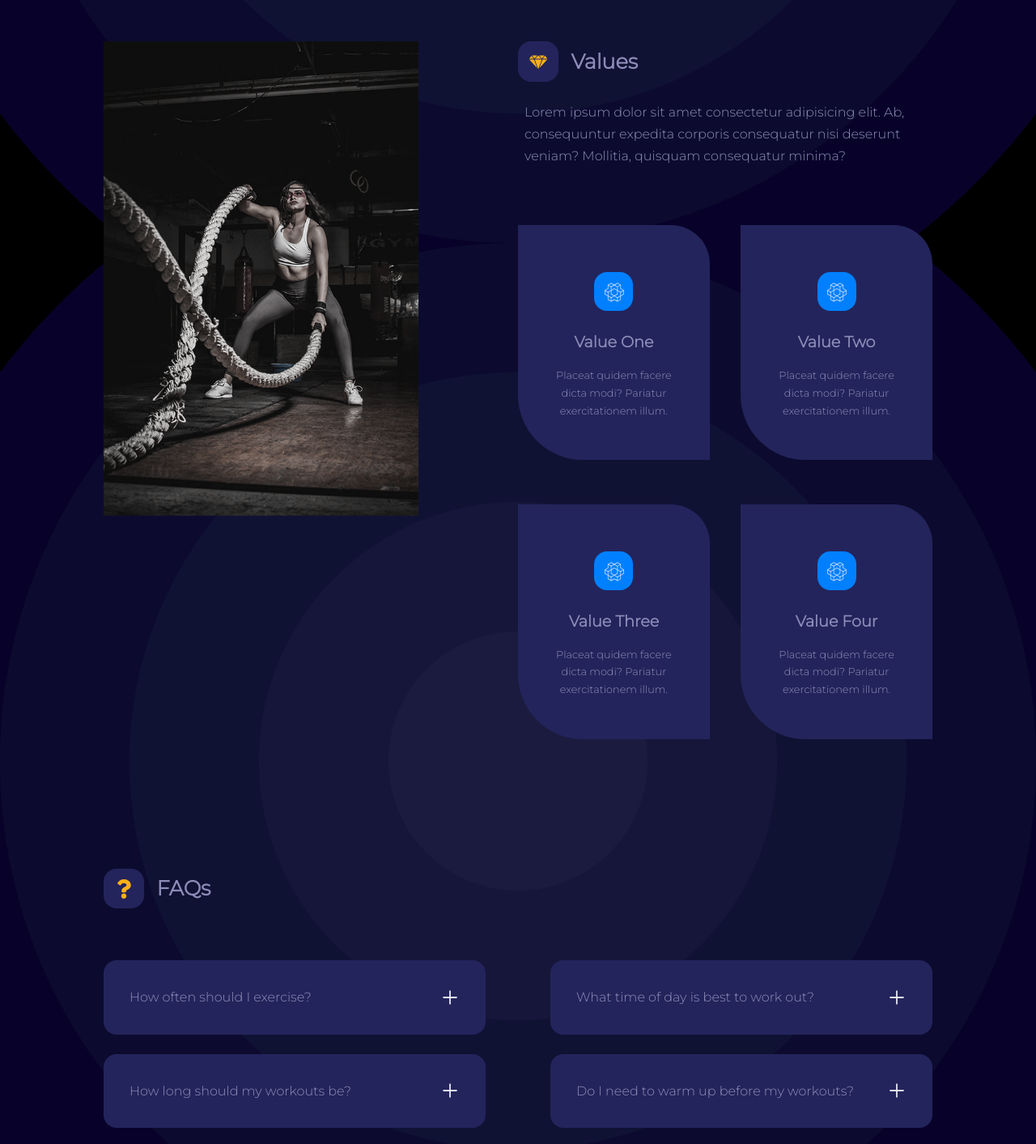
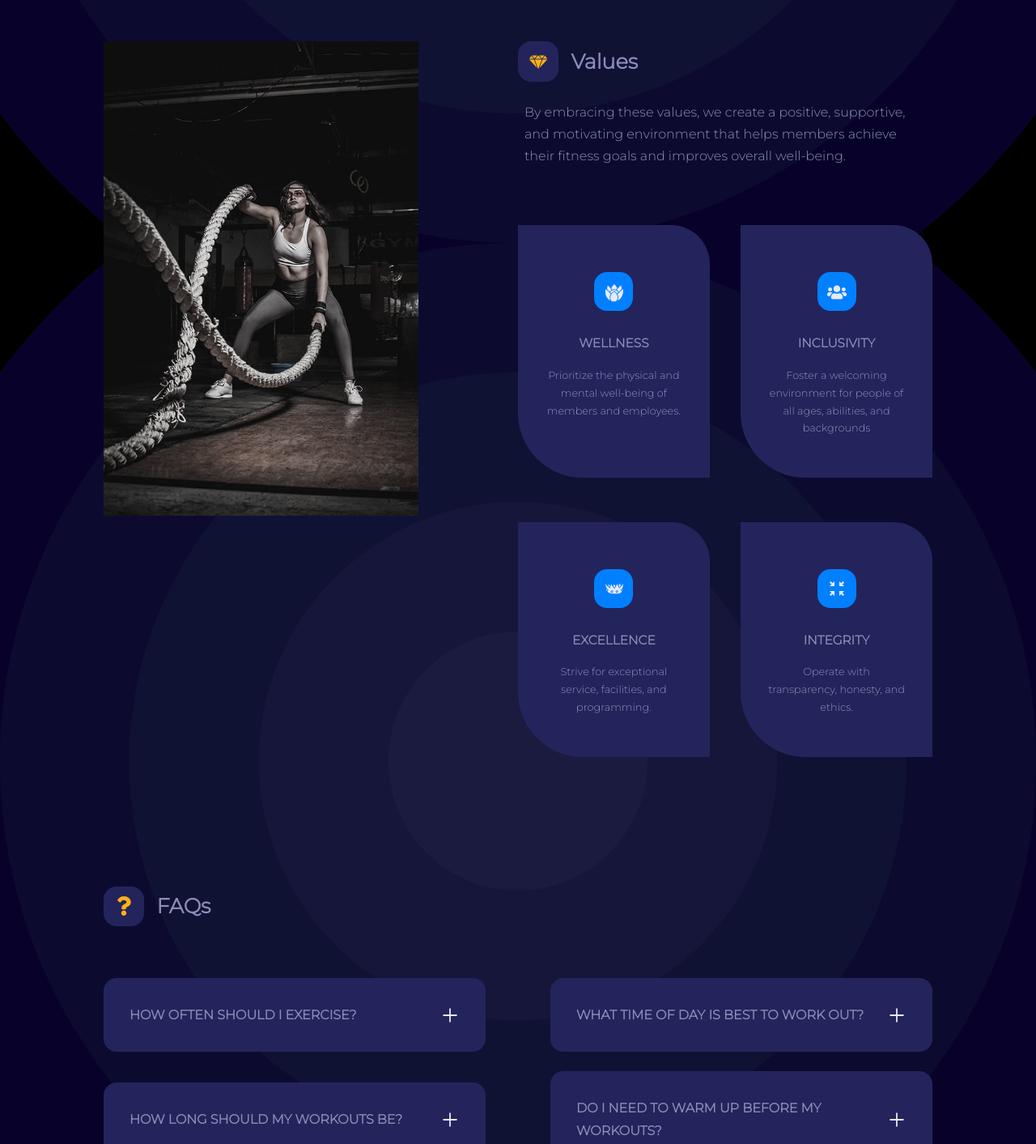
Before and after one commit to Noble-247/xplorers-gym, a Next.js app: page / in a window 1280 px wide. Shown: the part 2020-3433 px from the top of the page at 81% size. Built offline with nearby package versions, Linux system fonts and the light colour scheme.

Commit message:
Finished editing the contents of the Home page

```diff
--- a/app/components/FAQ.tsx
+++ b/app/components/FAQ.tsx
@@ -21,7 +21,7 @@ export default function FAQ({ question, answer }: Props) {
       onClick={() => showAndHideAnswers()}
     >
       <div className='flex justify-between items-center'>
-        <h4>{question}</h4>
+        <p className='uppercase font-semibold'>{question}</p>
         <button className='bg-transparent text-gray-100 text-[1.5rem]'>
           {isAnswerShowing ? <AiOutlineMinus /> : <AiOutlinePlus />}
         </button>
--- a/app/components/FAQs.tsx
+++ b/app/components/FAQs.tsx
@@ -1,7 +1,45 @@
 import { FaQuestion } from "react-icons/fa";
-import { faqs } from "../data";
 import FAQ from "./FAQ";
 import SectionHeader from "./SectionHeader";
+
+const faqs: Faqs[] = [
+  {
+    id: 1,
+    question: "How often should I exercise?",
+    answer:
+      "The frequency of exercise depends on your fitness goals and current fitness level. The American Heart Association recommends at least 150 minutes of moderate-intensity aerobic physical activity or 75 minutes of vigorous-intensity aerobic physical activity per week. Additionally, incorporating strength training exercises into your routine 2-3 times per week can help improve overall fitness and health.",
+  },
+  {
+    id: 2,
+    question: "What time of day is best to work out?",
+    answer:
+      "The best time to work out depends on your personal schedule, preferences, and body rhythms. Some people prefer morning workouts to boost energy and set a positive tone for the day. Others prefer evening workouts to relieve stress and unwind after a long day. Experiment with different times to find what works best for you.",
+  },
+  {
+    id: 3,
+    question: "How long should my workouts be?",
+    answer:
+      "The duration of your workouts depends on your fitness goals, current fitness level, and the type of exercise you're doing. Remember to listen to your body and adjust the duration and intensity of your workouts based on how you feel.",
+  },
+  {
+    id: 4,
+    question: "Do I need to warm up before my workouts?",
+    answer:
+      "Yes, warming up before your workouts is essential to prepare your muscles, tendons, and cardiovascular system for physical activity. Aim for a 5-10 minute warm-up that includes light cardio and dynamic stretching.",
+  },
+  {
+    id: 5,
+    question: "Should I do strength training, cardio or both?",
+    answer:
+      "Both strength training and cardio exercises are important for overall fitness and health. Aim for a balanced fitness routine that includes a mix of strength training, cardio, and flexibility exercises.",
+  },
+  {
+    id: 6,
+    question: "Should I lift weights for strength training?",
+    answer:
+      "Lifting weights is an effective way to build strength and muscle mass, but it's not the only option. If you're new to strength training, consider starting with bodyweight exercises or machine-based exercises and gradually progressing to weightlifting. Always prioritize proper form and technique to avoid injury.",
+  },
+];
 
 export default function FAQs() {
   return (
--- a/app/components/Values.tsx
+++ b/app/components/Values.tsx
@@ -1,9 +1,37 @@
 import Image from "next/image";
 import SectionHeader from "./SectionHeader";
-import { GiCutDiamond } from "react-icons/gi";
-import { values } from "../data";
-import { SiOpenaigym } from "react-icons/si";
+import { GiContract, GiCrown, GiCutDiamond, GiLotus } from "react-icons/gi";
 import Card from "./Card";
+import { FaUsers } from "react-icons/fa";
+
+const values: Values[] = [
+  {
+    id: 1,
+    title: "WELLNESS",
+    description:
+      " Prioritize the physical and mental well-being of members and employees.",
+    icon: <GiLotus />,
+  },
+  {
+    id: 2,
+    title: "INCLUSIVITY",
+    description:
+      "Foster a welcoming environment for people of all ages, abilities, and backgrounds",
+    icon: <FaUsers />,
+  },
+  {
+    id: 3,
+    title: "EXCELLENCE",
+    description: "Strive for exceptional service, facilities, and programming.",
+    icon: <GiCrown />,
+  },
+  {
+    id: 4,
+    title: "INTEGRITY",
+    description: "Operate with transparency, honesty, and ethics.",
+    icon: <GiContract />,
+  },
+];
 
 export default function Values() {
   return (
@@ -20,9 +48,9 @@ export default function Values() {
         <div className='values__right'>
           <SectionHeader icon={<GiCutDiamond />} title='Values' />
           <p className='my-6 mx-2'>
-            Lorem ipsum dolor sit amet consectetur adipisicing elit. Ab,
-            consequuntur expedita corporis consequatur nisi deserunt veniam?
-            Mollitia, quisquam consequatur minima?
+            By embracing these values, we create a positive, supportive, and
+            motivating environment that helps members achieve their fitness
+            goals and improves overall well-being.
           </p>
           <div className='grid grid-cols-[1fr] gap-12 md:gap-[4rem_3rem] md:grid-cols-[1fr_1fr] lg:gap-[3.4rem_2.4rem] mt-[4.5rem]'>
             {values.map((value) => (
@@ -31,10 +59,10 @@ export default function Values() {
                 key={value.id}
               >
                 <span className=' xl:-top-6 lg:-top-2 w-12 h-12 bg-primary text-gray-100 text-[1.5rem] p-[0.8rem] grid place-items-center mb-6 mx-auto rounded-2xl transition-all hover:bg-secondary hover:text-gray-600'>
-                  <SiOpenaigym />
+                  {value.icon}
                 </span>
                 <h4 className='text-sm-heading-4  lg:text-lg-heading-4 xl:text-xl-heading-4'>
-                  {value.title}
+                  <small>{value.title}</small>
                 </h4>
                 <small className='mt-4 block font-[300]'>
                   {value.description}
--- a/app/data.tsx
+++ b/app/data.tsx
@@ -1,78 +1,10 @@
-// THE VALUES DATA IN THE HOME PAGE
-export const values: Values[] = [
-  {
-    id: 1,
-    title: "Value One",
-    description:
-      "Placeat quidem facere dicta modi? Pariatur exercitationem illum.",
-  },
-  {
-    id: 2,
-    title: "Value Two",
-    description:
-      "Placeat quidem facere dicta modi? Pariatur exercitationem illum.",
-  },
-  {
-    id: 3,
-    title: "Value Three",
-    description:
-      "Placeat quidem facere dicta modi? Pariatur exercitationem illum.",
-  },
-  {
-    id: 4,
-    title: "Value Four",
-    description:
-      "Placeat quidem facere dicta modi? Pariatur exercitationem illum.",
-  },
-];
-
-// THE FAQ DATA (QUESTIONS AND ANSWER) IN THE HOME PAGE
-export const faqs: Faqs[] = [
-  {
-    id: 1,
-    question: "How often should I exercise?",
-    answer:
-      "Consectetur adipisicing elit. Non ipsa dolorem, rem consequatur eum omnis ex, fuga temporibus qui nesciunt odio aliquam commodi culpa inventore ut similique repellendus perferendis sint!",
-  },
-  {
-    id: 2,
-    question: "What time of day is best to work out?",
-    answer:
-      "Distinctio nihil blanditiis accusantium atque, quo maxime inventore eum! Cum dolorem quibusdam amet et qui. Eos, omnis beatae? Quas, est at! Molestiae quidem ab soluta exercitationem culpa nostrum iusto illum qui non a harum deserunt atque commodi at velit.",
-  },
-  {
-    id: 3,
-    question: "How long should my workouts be?",
-    answer:
-      "In publishing and graphic design, Lorem ipsum is a placeholder text commonly used to demonstrate the visual form of a document or a typeface without relying on meaningful content.",
-  },
-  {
-    id: 4,
-    question: "Do I need to warm up before my workouts?",
-    answer:
-      "Molestiae quidem ab soluta exercitationem culpa nostrum iusto illum qui non a harum deserunt atque commodi at velit, consequatur quibusdam dignissimos cum labore possimus placeat consectetur nisi cupiditate? Qui totam est omnis dolor nobis quisquam veritatis a!",
-  },
-  {
-    id: 5,
-    question: "Should I do strength training, cardio or both?",
-    answer:
-      "Maiores fuga, cum praesentium esse laudantium! Distinctio nihil blanditiis accusantium atque, quo maxime inventore eum! Cum dolorem quibusdam amet et qui.",
-  },
-  {
-    id: 6,
-    question: "Should I lift weights for strength training?",
-    answer:
-      "Quas, est at! Molestiae quidem ab soluta exercitationem culpa nostrum iusto illum qui non a harum deserunt atque commodi at velit, consequatur quibusdam dignissimos cum labore possimus placeat consectetur nisi cupiditate.",
-  },
-];
-
 // THE TESTIMONIAL DATA IN THE HOME PAGE
 export const testimonials: Testimonials[] = [
   {
     id: 1,
     name: "Diana Ayi",
     quote:
-      "Lorem ipsum dolor sit amet consectetur adipisicing elit. Praesentium ipsam facere ea a laboriosam sed? Quod vel voluptates a! Maxime minima cumque aut? In expedita numquam consectetur non officia iusto.",
+      "I've been a member of this gym for over a year now, and I can honestly say it's been a game-changer for my fitness journey. The facilities are top-notch, and the staff is always friendly and supportive. I've lost over 20 pounds and gained so much confidence. Thank you!",
     occupation: "Student",
     avatar: "/img/avatar1.jpg",
   },
@@ -80,7 +12,7 @@ export const testimonials: Testimonials[] = [
     id: 2,
     name: "Daniel Vinyo",
     quote:
-      "Harum quaerat hic consequuntur molestias repellat ad quo tenetur vitae rem, labore quisquam? Atque, assumenda rerum this and that odit harum quaerat hic praesentium quisquam quae, enim iste ipsam id repellat.",
+      "As a busy professional, I was struggling to find time to work out. But this gym's flexible hours and convenient location made it easy for me to fit in a workout on my lunch break. The personal training sessions have also been incredibly helpful in helping me reach my goals. Highly recommend!",
     occupation: "Software Egineer",
     avatar: "/img/avatar2.jpg",
   },
@@ -88,7 +20,7 @@ export const testimonials: Testimonials[] = [
     id: 3,
     name: "Edem Quist",
     quote:
-      "Quaerat hic praesentium consequuntur molestias repellat ad quo tenetur vitae rem, labore quisquam? Atque, assumenda rerum odit harum quaerat hic praesentium quisquam quae, enim iste ipsam id repellat.",
+      "I was hesitant to join a gym because I'm not exactly a 'gym person.' But from the moment I walked in, I felt welcome and supported. The group fitness classes are so much fun, and the instructors are all super knowledgeable and encouraging. I've never felt more motivated to take care of my body. Thanks for creating such a positive and inclusive environment!",
     occupation: "University Lecturer",
     avatar: "/img/avatar3.jpg",
   },
@@ -96,7 +28,7 @@ export const testimonials: Testimonials[] = [
     id: 4,
     name: "Grace Lavoe",
     quote:
-      "Cupiditate deleniti sint consequuntur molestias repellat ad quo tenetur vitae rem, labore quisquam? Atque, assumenda rerum odit harum quaerat hic praesentium quisquam quae, enim iste ipsam id repellat.",
+      "I've tried several gyms in the past, but this one is hands-down the best. The equipment is always clean and well-maintained, and the staff is always happy to help with any questions or concerns. Plus, the views from the treadmills are amazing! I feel like I'm getting a great workout and enjoying the scenery at the same time. Win-win!",
     occupation: "Talking Parrot",
     avatar: "/img/avatar4.jpg",
   },
@@ -104,7 +36,7 @@ export const testimonials: Testimonials[] = [
     id: 5,
     name: "Nana Yaa Dankwa",
     quote:
-      "Maxime minima cumque sit amet consectetur adipisicing elit. Praesentium ipsam facere ea a laboriosam sed? Quod vel voluptates a! Maxime minima cumque aut? In expedita numquam consectetur non officia iusto.",
+      "As someone who's struggled with chronic pain, I was skeptical about joining a gym. But the trainers here have been amazing in helping me modify exercises to accommodate my limitations. The small group training sessions have also been really helpful in keeping me motivated and accountable. I've already seen a significant reduction in my pain levels, and I'm so grateful to have found this gym!",
     occupation: "Pharmacist",
     avatar: "/img/avatar5.jpg",
   },
--- a/types.d.ts
+++ b/types.d.ts
@@ -10,6 +10,7 @@ type Values = {
   id: number;
   title: string;
   description: string;
+  icon: React.ReactNode;
 };
 
 type Faqs = {
```
